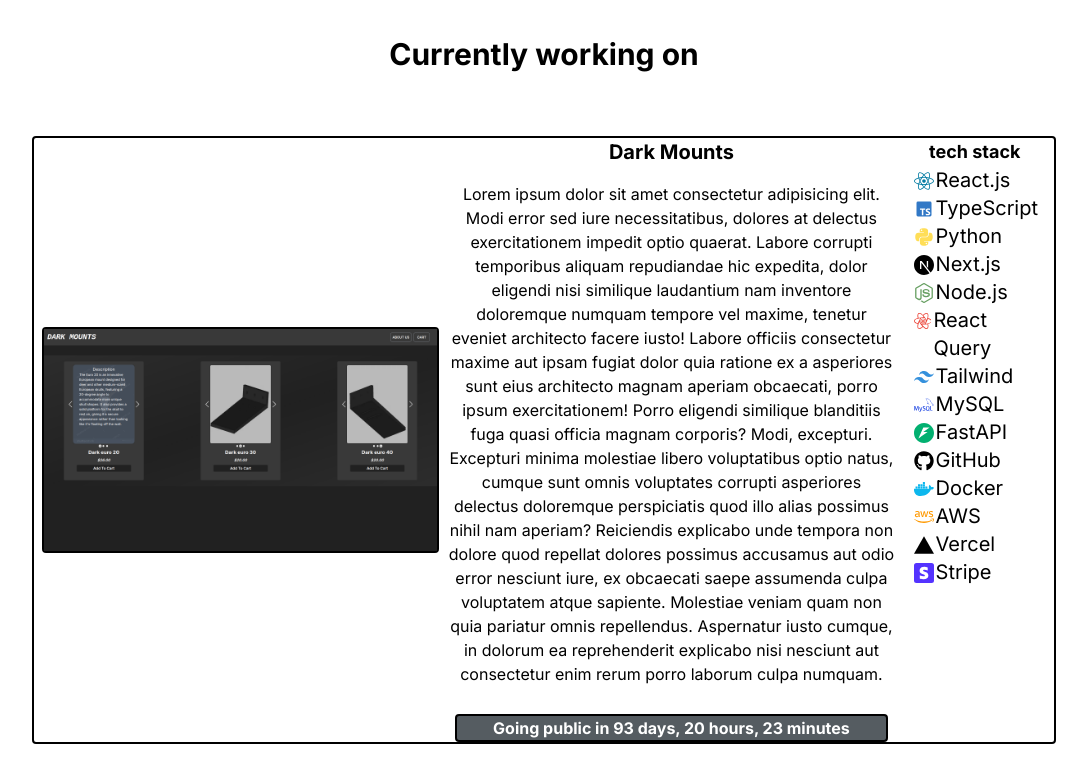
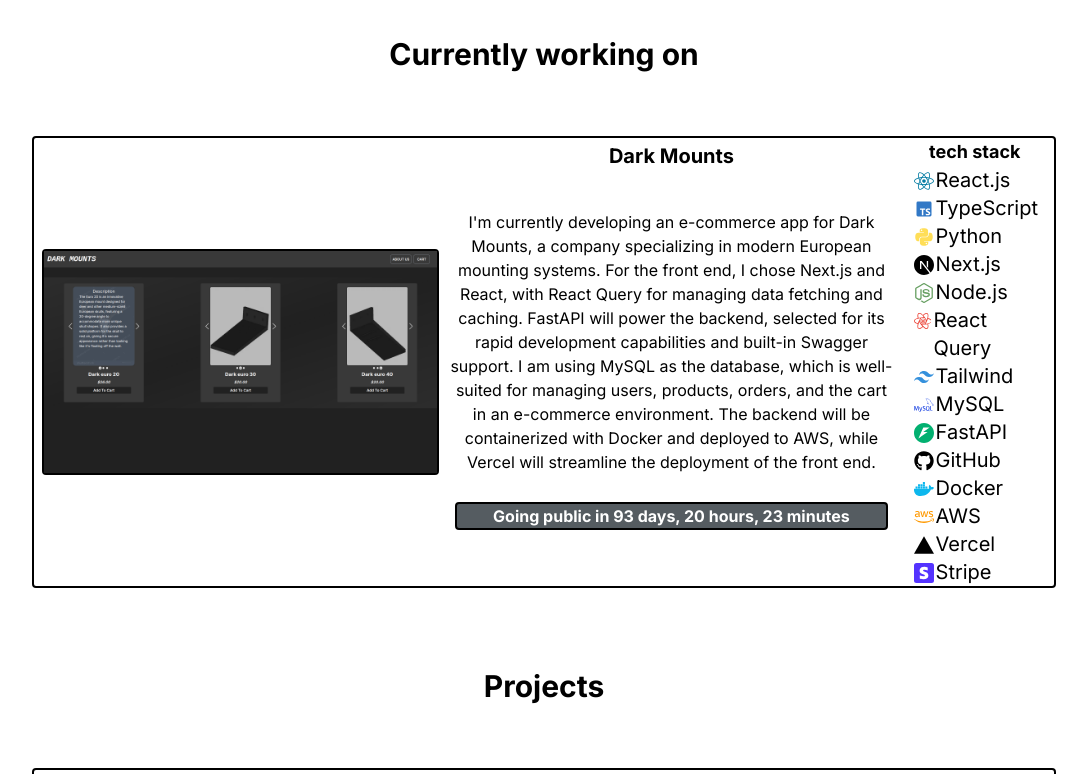
Before and after one commit to isaiahmartin847/Portfolio, a Next.js app in the folder client/: page / in a window 1280 px wide. Shown: the part 640-1414 px from the top of the page, without its empty margins (96-1183 px from the left). Built offline with nearby package versions, Linux system fonts and the light colour scheme; no server answers.

Commit message:
added the styling to the currently working on page

```diff
--- a/client/src/app/components/currently-working-on/currently_title.tsx
+++ b/client/src/app/components/currently-working-on/currently_title.tsx
@@ -1,5 +1,5 @@
 import Link from "next/link";
-import CountdownTimer from "./release_data";
+import CountdownTimer from "./release_date";
 
 
 
@@ -7,8 +7,8 @@
 const CurrentlyWorkingOnTitle = () => {
     return (
         <div className="w-fit relative">
-            <Link href="/project/farm-website"><h1 className="font-bold text-xl text-center">Dark Mounts</h1></Link>
-            <p className="text-center w-fit mt-4">Lorem ipsum dolor sit amet consectetur adipisicing elit. Modi error sed iure necessitatibus, dolores at delectus exercitationem impedit optio quaerat. Labore corrupti temporibus aliquam repudiandae hic expedita, dolor eligendi nisi similique laudantium nam inventore doloremque numquam tempore vel maxime, tenetur eveniet architecto facere iusto! Labore officiis consectetur maxime aut ipsam fugiat dolor quia ratione ex a asperiores sunt eius architecto magnam aperiam obcaecati, porro ipsum exercitationem! Porro eligendi similique blanditiis fuga quasi officia magnam corporis? Modi, excepturi. Excepturi minima molestiae libero voluptatibus optio natus, cumque sunt omnis voluptates corrupti asperiores delectus doloremque perspiciatis quod illo alias possimus nihil nam aperiam? Reiciendis explicabo unde tempora non dolore quod repellat dolores possimus accusamus aut odio error nesciunt iure, ex obcaecati saepe assumenda culpa voluptatem atque sapiente. Molestiae veniam quam non quia pariatur omnis repellendus. Aspernatur iusto cumque, in dolorum ea reprehenderit explicabo nisi nesciunt aut consectetur enim rerum porro laborum culpa numquam.</p>
+            <h1 className="font-bold text-xl text-center mt-1">Dark Mounts</h1>
+            <p className="text-center w-fit mt-10">I&apos;m currently developing an e-commerce app for Dark Mounts, a company specializing in modern European mounting systems. For the front end, I chose Next.js and React, with React Query for managing data fetching and caching. FastAPI will power the backend, selected for its rapid development capabilities and built-in Swagger support. I am using MySQL as the database, which is well-suited for managing users, products, orders, and the cart in an e-commerce environment. The backend will be containerized with Docker and deployed to AWS, while Vercel will streamline the deployment of the front end.</p>
 
             <div className="ml-2 mr-2 font-bold text-center bg-[#555C61] rounded text-white text-md border-2 border-black mt-7">
                 <CountdownTimer />
```
Also changed, not shown: client/src/app/components/currently-working-on/release_date.tsx (renamed from client/src/app/components/currently-working-on/release_data.tsx).
